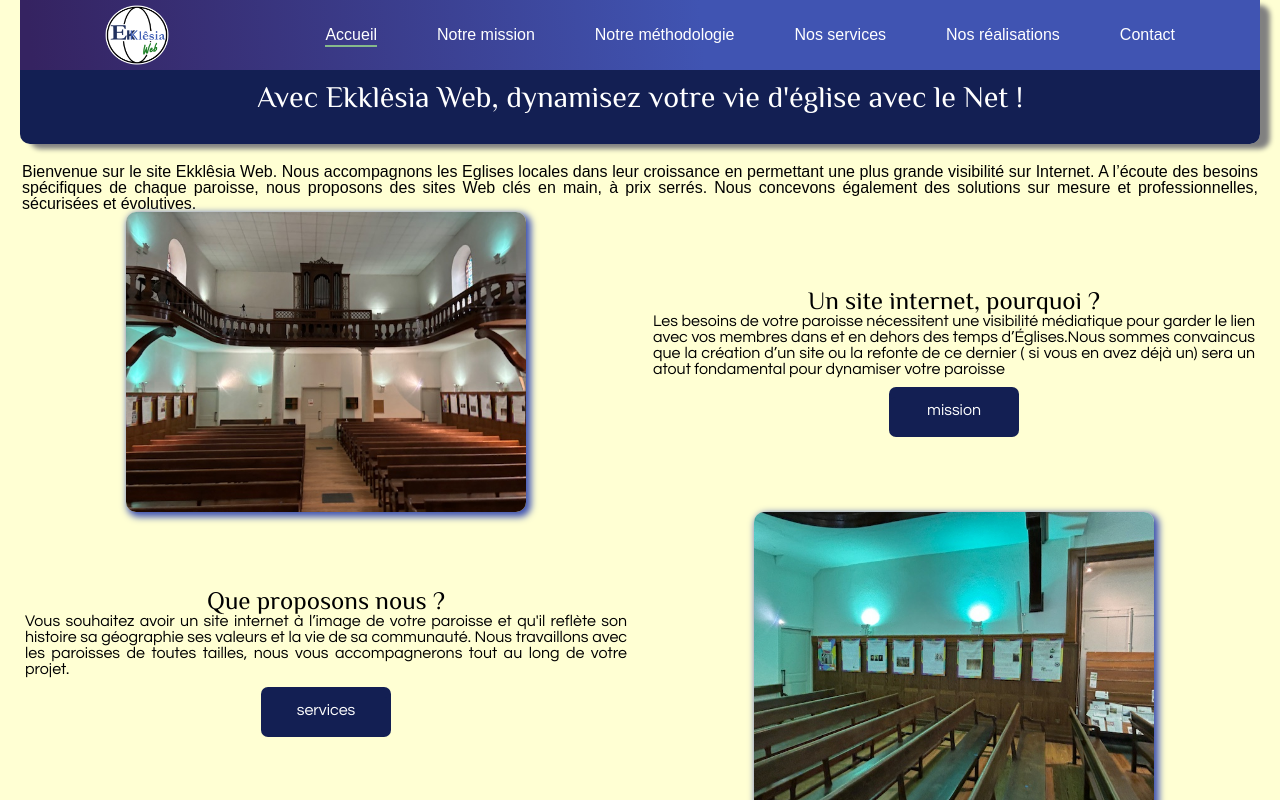
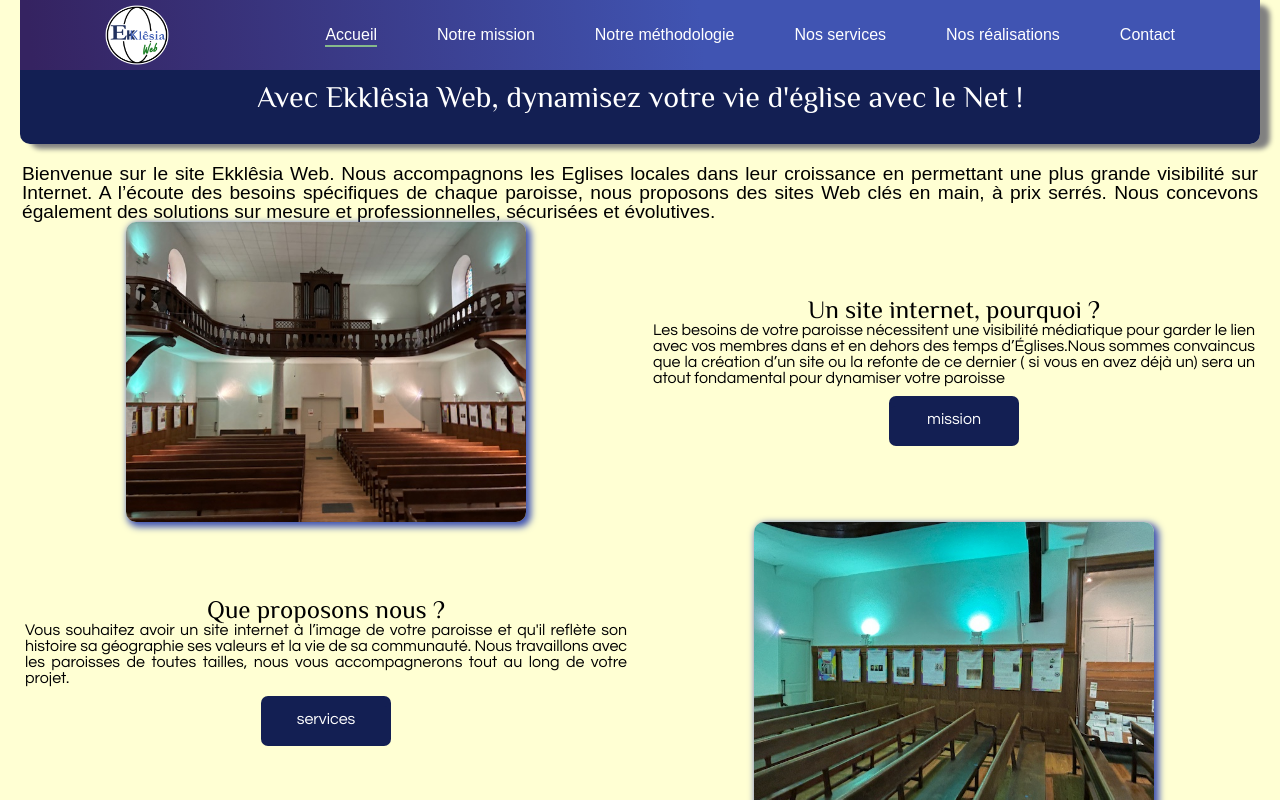
Before and after one commit to Ben43200/ekklesia-vite, a React (Vite) app: page / in a window 1280 px wide. Shown: the top 800 px of the page. Built offline with nearby package versions, Linux system fonts and the light colour scheme; a web font is replaced by a local one.

Commit message:
font-size paragraphe intro

```diff
--- a/src/pages/home/Home.jsx
+++ b/src/pages/home/Home.jsx
@@ -7,7 +7,7 @@ function Home() {
     "Bienvenue sur le site Ekklêsia Web. Nous accompagnons les Eglises locales dans leur croissance en permettant une plus grande visibilité sur Internet. A l’écoute des besoins spécifiques de chaque paroisse, nous proposons des sites Web clés en main, à prix serrés. Nous concevons également des solutions sur mesure et professionnelles, sécurisées et évolutives.";
   return (
     <main>
-      <p>{homeIntro}</p>
+      <p className="intro">{homeIntro}</p>
       <Card />
     </main>
   );
--- a/src/pages/home/home.css
+++ b/src/pages/home/home.css
@@ -121,6 +121,10 @@ h2 {
 
 .bold-text {
   font-weight: 800;
+}
+
+.intro {
+  font-size: 1.2rem;
 }
 
 .box-info-bordered-title {
--- a/src/pages/home/home.scss
+++ b/src/pages/home/home.scss
@@ -25,6 +25,15 @@ h2{
 
 .bold-text{
   font-weight: 800;
+}
+
+
+
+
+
+
+.intro{
+  font-size: 1.2rem;
 }
 .box-info-bordered-title{
   font-size: 16px;
@@ -229,27 +238,3 @@ grid-column: 1;
 grid-row:1;
 }
 }
-
-// #root > main > div > div:nth-child(1) > div{
-//   grid-row:2;
-//   @include media(tablet) {
-
-//     grid-row: 1;
-//     grid-column: 2;
-//     // border: 2px solid red;
-// }
-// }
-
-
-
-// #root > main > div > div:nth-child(2) > div{
-//   grid-column:1;
-// }
-
-// #root > main > div > div:nth-child(4) > div{
-
-//   @include media(tablet) {
-// grid-column: 1;
-// grid-row:1;
-// }
-// }
```
Also changed, not shown: src/components/navbar/navbar.scss (+0 -16 lines), 2 other files (tests, documents, lock files or other folders).
